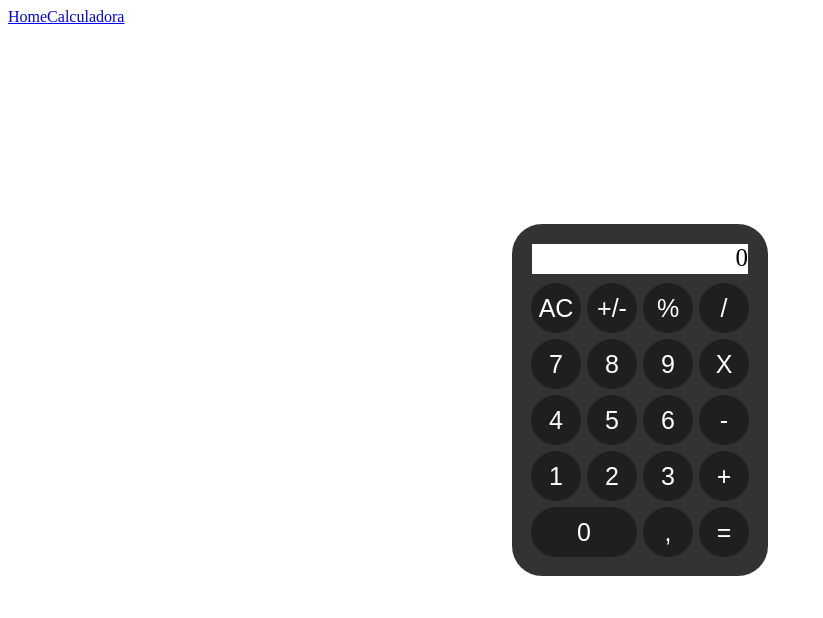
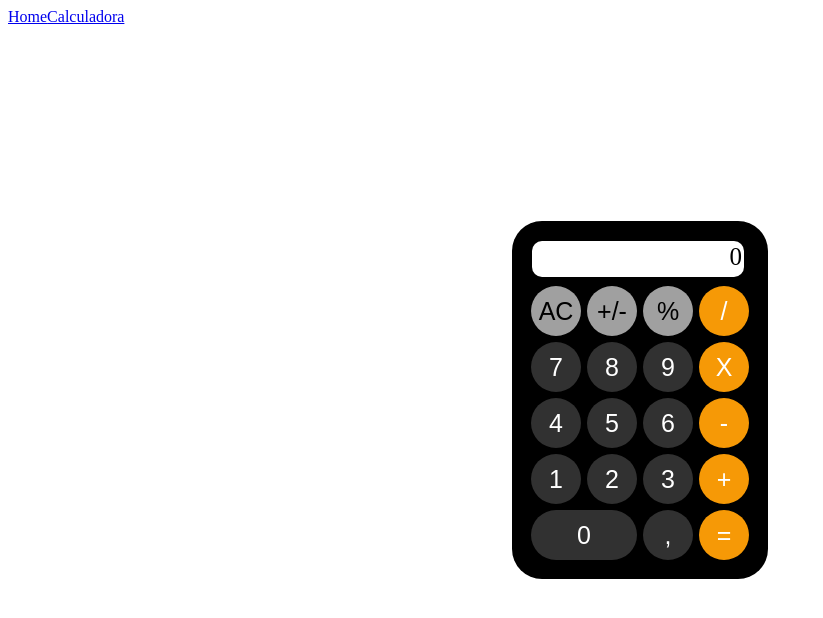
Before and after one commit to lucasmoraist/React, a React (Create React App) app in the folder lucas/: page /calculadora in a window 1280 px wide. Shown: the top 618 px of the page, without its empty margins (0-823 px from the left). Built offline with nearby package versions, Linux system fonts and the light colour scheme.

Commit message:
Calculadora finalizada e funcional

```diff
--- a/lucas/src/components/calculadora/Calculadora.jsx
+++ b/lucas/src/components/calculadora/Calculadora.jsx
@@ -7,7 +7,7 @@ export const DivCalc = styled.div`
 
     #fundo{
         position: absolute;
-        background-color: rgba(0,0,0,0.8);
+        background-color: #000;
         top: 50%;
         left: 50%;
         transform: translate(-50%,-50%);
@@ -22,25 +22,43 @@ export const DivCalc = styled.div`
         height: 50px;
         font-size: 25px;
         cursor: pointer;
-        background-color: rgb(31,31,31);
         border: none;
-        color: #ffffff;
         margin: 1px;
+    }
+
+    .operator{
+        background-color: #f69906;
+        color: #fff;
+    }
+    .other{
+        background-color: #a0a0a0;
+    }
+    .number{
+        background-color: #313131;
+        color: #fff;
     }
 
     #zero{
         width: 106px;
+        background-color: #313131;
+        color: #fff;
+    }
+    #zero:hover{
+        background-color: #000;
     }
 
     button:hover{
-        background-color: black;
+        background-color: #000;
+        color: #fff;
     }
 
     #resultado{
         background-color: #ffffff;
-        width: 216px;
-        height: 30px;
+        border-radius: 10px;
+        width: 208px;
+        height: 32px;
         margin: 5px;
+        padding: 2px;
         color: #000;
         text-align: right;
         font-size: 25px;
@@ -103,37 +121,37 @@ export default function Calculadora(){
             <p id="resultado">{num}</p>
             <table>
                 <tr>
-                    <td><button onClick={clear}>AC</button></td>
-                    <td><button onClick={changeSign}>+/-</button></td>
-                    <td><button onClick={porcen}>%</button></td>
-                    <td><button onClick={operatorHandler} value={"/"}>/</button></td>
+                    <td><button className="other" onClick={clear}>AC</button></td>
+                    <td><button className="other" onClick={changeSign}>+/-</button></td>
+                    <td><button className="other" onClick={porcen}>%</button></td>
+                    <td><button className="operator" onClick={operatorHandler} value={"/"}>/</button></td>
                 </tr>
 
                 <tr>
-                    <td><button onClick={insertNum} value={7}>7</button></td>
-                    <td><button onClick={insertNum} value={8}>8</button></td>
-                    <td><button onClick={insertNum} value={9}>9</button></td>
-                    <td><button onClick={operatorHandler} value={"X"}>X</button></td>
+                    <td><button className="number" onClick={insertNum} value={7}>7</button></td>
+                    <td><button className="number" onClick={insertNum} value={8}>8</button></td>
+                    <td><button className="number"onClick={insertNum} value={9}>9</button></td>
+                    <td><button className="operator" onClick={operatorHandler} value={"X"}>X</button></td>
                 </tr>
 
                 <tr>
-                    <td><button onClick={insertNum} value={4}>4</button></td>
-                    <td><button onClick={insertNum} value={5}>5</button></td>
-                    <td><button onClick={insertNum} value={6}>6</button></td>
-                    <td><button onClick={operatorHandler} value={"-"}>-</button></td>
+                    <td><button className="number" onClick={insertNum} value={4}>4</button></td>
+                    <td><button className="number" onClick={insertNum} value={5}>5</button></td>
+                    <td><button className="number" onClick={insertNum} value={6}>6</button></td>
+                    <td><button className="operator" onClick={operatorHandler} value={"-"}>-</button></td>
                 </tr>
 
                 <tr>
-                    <td><button onClick={insertNum} value={1}>1</button></td>
-                    <td><button onClick={insertNum} value={2}>2</button></td>
-                    <td><button onClick={insertNum} value={3}>3</button></td>
-                    <td><button onClick={operatorHandler} value={"+"}>+</button></td>
+                    <td><button className="number" onClick={insertNum} value={1}>1</button></td>
+                    <td><button className="number" onClick={insertNum} value={2}>2</button></td>
+                    <td><button className="number" onClick={insertNum} value={3}>3</button></td>
+                    <td><button className="operator" onClick={operatorHandler} value={"+"}>+</button></td>
                 </tr>
 
                 <tr>
                     <td colSpan="2"><button id="zero" onClick={insertNum} value={0}>0</button></td>
-                    <td><button onClick={insertNum} value={"."}>,</button></td>
-                    <td><button onClick={resultado}>=</button></td>
+                    <td><button className="number" onClick={insertNum} value={"."}>,</button></td>
+                    <td><button className="operator" onClick={resultado}>=</button></td>
                 </tr>
             </table>
         </div>
```
